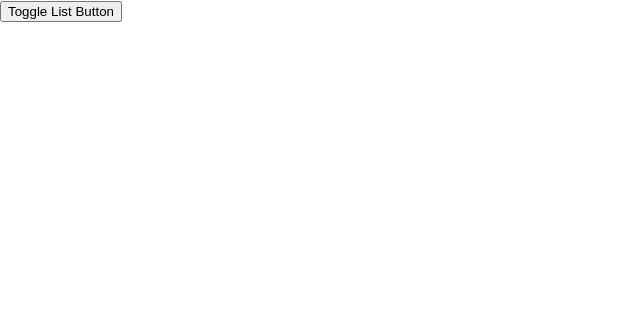
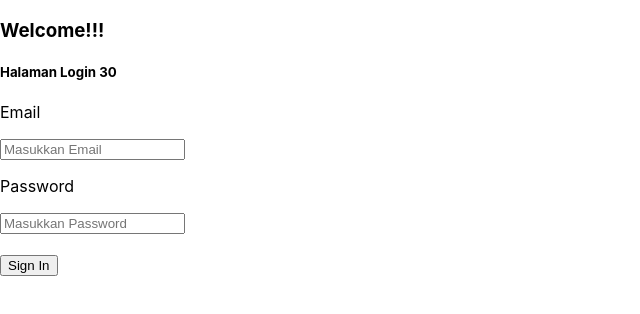
Before and after one commit to vickyzachs/BackEnd-Exercise, a React (Create React App) app: page / in a window 1280 px wide. Shown: the top 314 px of the page, without its empty margins (0-640 px from the left). Built offline with nearby package versions, Linux system fonts and the light colour scheme.

Commit message:
Re-View Meet 21 - Practice 30-3-21 - Functional Component, useState, useEffect

```diff
--- a/src/App.js
+++ b/src/App.js
@@ -1,54 +1,11 @@
-import { Component } from 'react';
-import ListStudent from './Components/ListStudent';
+import React from 'react';
+import Login from './Pages/Login';
 
-//LOOPING
-class App extends Component {
-  state ={
-    isShow: false,
-  }
-
-  toggleButton = () => {
-    this.setState({isShow: !this.state.isShow});
-  }
-  render(){
-    const backend = [
-      {
-        name:'john',
-        address:'manado',
-      },
-      {
-        name:'Jane',
-        address:'Airmadidi',
-      },
-      {
-        name:'bob',
-        address:'Tondano',
-      },
-    ];
-  const webprogramming = [
-      {
-          name:'Albert',
-          address:'manado',
-      },
-      {
-          name:'Tono',
-          address:'Airmadidi',
-      },
-      {
-          name:'Anton',
-          address:'Tondano',
-      },
-  ];
-    return(
-    <>
-    {this.state.isShow &&(
-       <ListStudent title="Back-end Programming Class" students={backend}/>
-       )}
-       {/* <ListStudent title="Web Programming Class" students={webprogramming}/> */}
-       <button onClick={this.toggleButton}>Toggle List Button</button>
-   </>
+const App = () => {
+    return (
+        //JSX
+        <Login title="Halaman Login" angka={30}/>
     );
-  };
 };
 
 export default App;
--- /dev/null
+++ b/src/Pages/Login/index.js
@@ -0,0 +1,45 @@
+import React, { useState, useEffect } from "react";
+
+
+const Login = ({title,angka}) => {
+
+    const [welcomeText, setWelcomeText] = useState("Welcome!!!");
+    const [email, setEmail] = useState ("");
+    const [password, setPassword] = useState ("");
+
+    useEffect(() => {
+       console.log("component did mount")
+    }, [])
+
+    useEffect(() => {
+        console.log("Component did update")
+    }, [welcomeText])
+
+    const handleSubmit = () => {
+        setWelcomeText("Selamat Datang");
+        const data = {
+            email: email,
+            password: password,
+        };
+        console.log(data);
+    };
+
+    return (
+        //JSX
+        <div>
+            <h3>{welcomeText}</h3>
+            <h5>
+                {title} {angka}
+            </h5>
+            <p>Email</p>
+            <input placeholder="Masukkan Email" value={email} onChange={(e) => setEmail(e.target.value)}/>
+            <p>Password</p>
+            <input placeholder="Masukkan Password" type="password" value={password} onChange={(e) => setPassword(e.target.value)}/>
+            <br/>
+            <br/>
+            <button type="button" onClick={handleSubmit}>Sign In</button>
+        </div>
+    )
+}
+
+export default Login;
```
Also changed, not shown: src/OldApp.js (added, +54 -0 lines), 1 other file (tests, documents, lock files or other folders).
